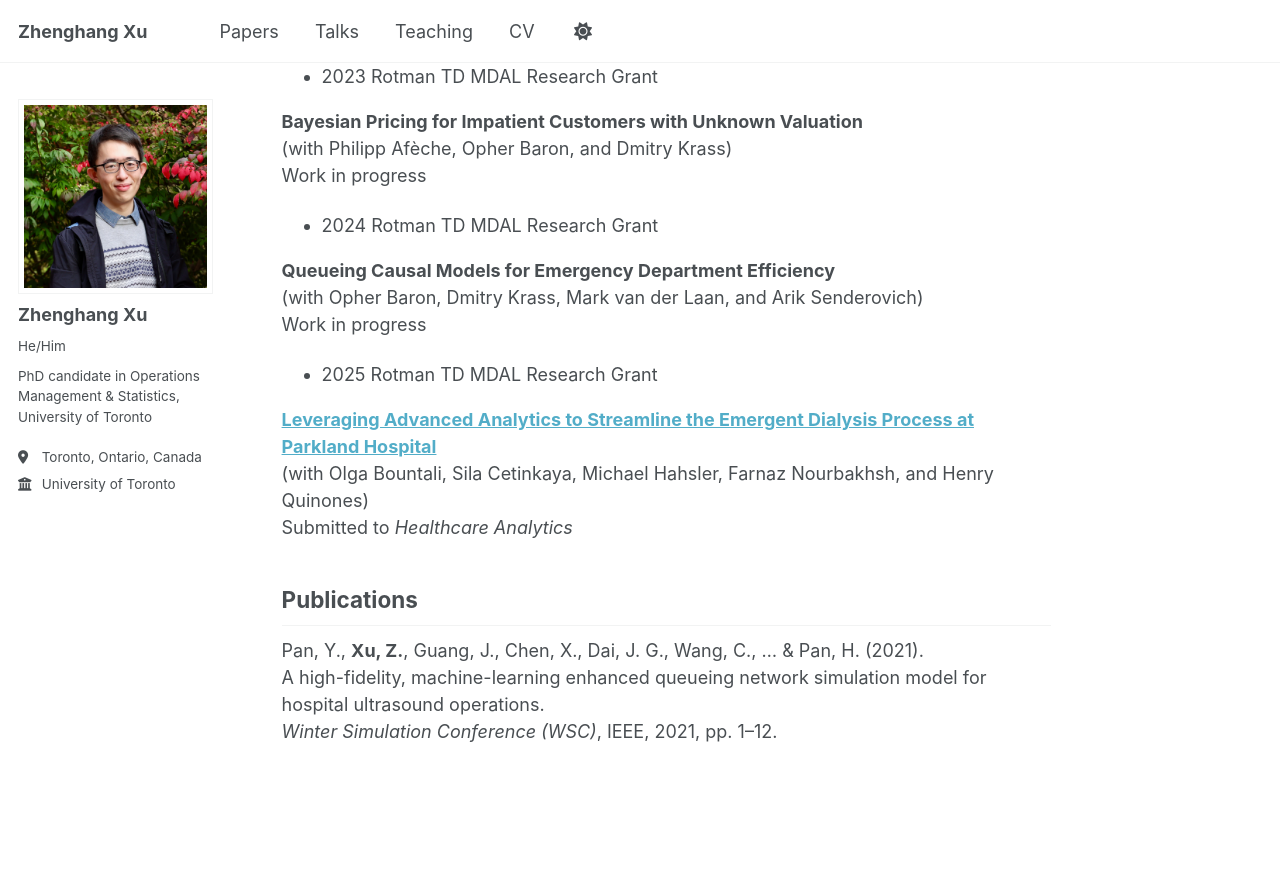
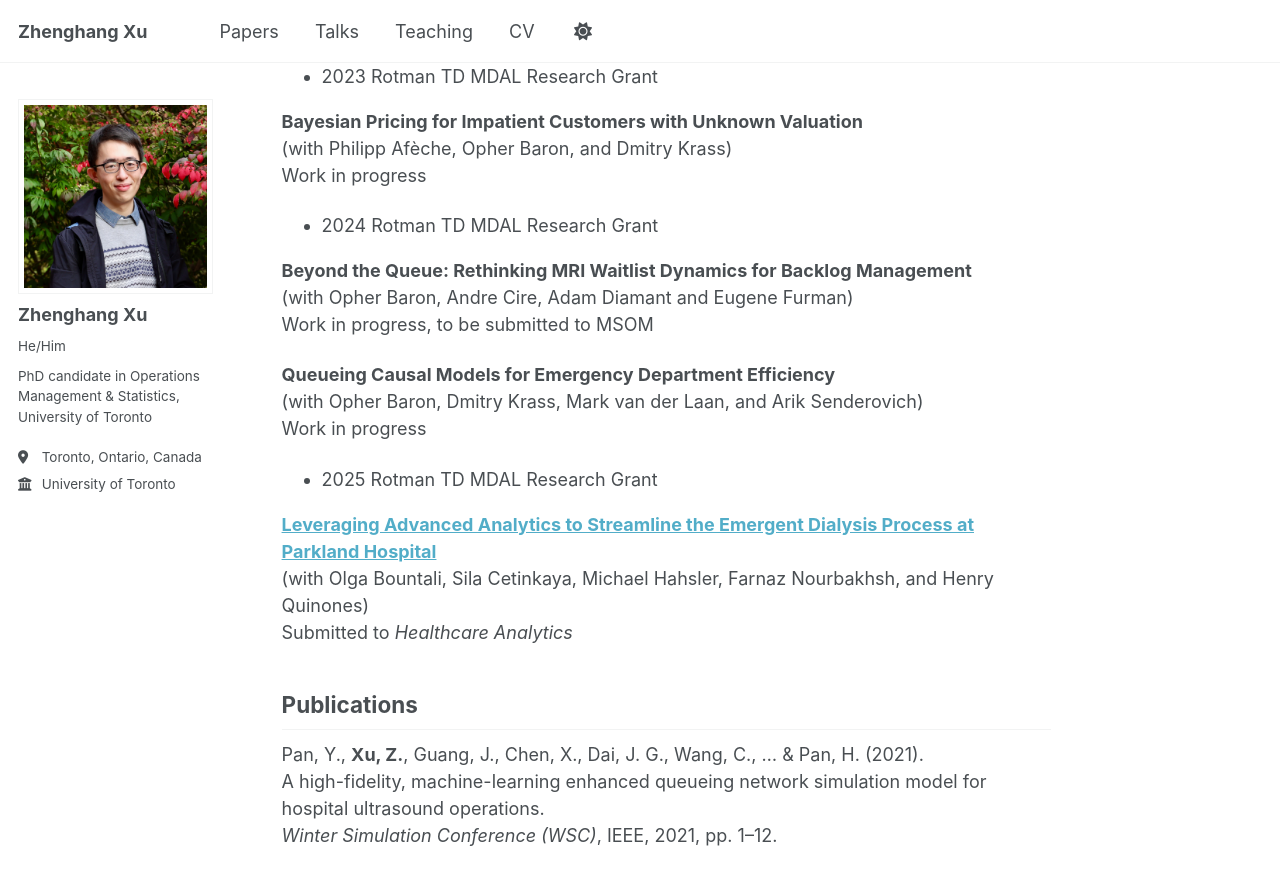
Before and after one commit to zhenghangxu-baymax/zhenghangxu-baymax.github.io, a Jekyll site: the page built from _pages/papers.md, in a window 1280 px wide and 900 px high, scrolled down 599 px. Shown: the top 885 px of the window. Built offline with Jekyll 4.4.1, drawn with Linux system fonts in a browser that asks for light colours.

Commit message:
Update papers.md

```diff
--- a/_pages/papers.md
+++ b/_pages/papers.md
@@ -23,6 +23,10 @@ Minor revision, *MSOM*, 2025 (third round)
 Work in progress
 - 2024 Rotman TD MDAL Research Grant
 
+**Beyond the Queue: Rethinking MRI Waitlist Dynamics for Backlog Management**
+(with Opher Baron, Andre Cire, Adam Diamant and Eugene Furman)
+Work in progress, to be submitted to MSOM
+
 **Queueing Causal Models for Emergency Department Efficiency**
 (with Opher Baron, Dmitry Krass, Mark van der Laan, and Arik Senderovich)
 Work in progress
```
